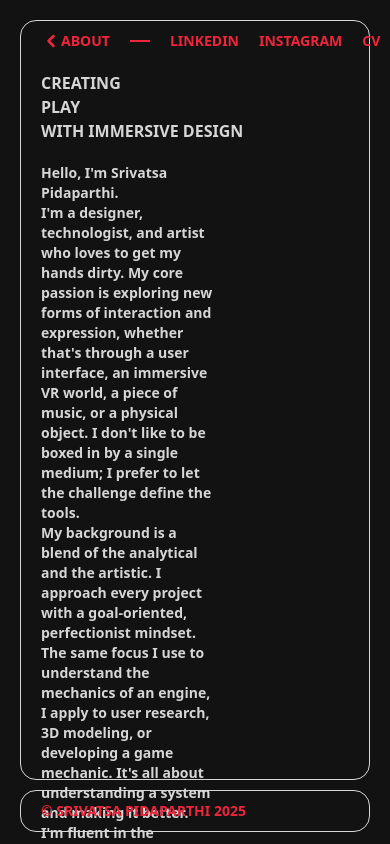
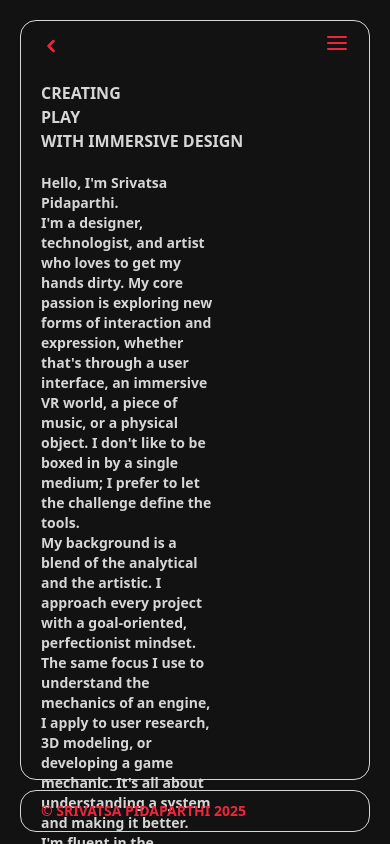
Before and after one commit to dfau7t/portfolio-website-next, a Next.js app: page /about in a window 390 px wide. Shown: the top 844 px of the page. Built offline with nearby package versions, Linux system fonts and the light colour scheme.

Commit message:
updated the navbar to work with mobile devices

```diff
--- a/src/sections/Navbar.tsx
+++ b/src/sections/Navbar.tsx
@@ -1,14 +1,47 @@
+"use client";
+
 import Link from "next/link";
+import { useState } from "react";
+import { Menu, X } from "react-feather";
 
 
 export const Navbar = () => {
+    const [isOpen, setIsOpen] = useState(false);
+
+    const toggleMenu = () => setIsOpen(!isOpen);
+
+    const navLinks = (
+      <>
+        <Link href="/about" className="hover:text-foreground" onClick={() => setIsOpen(false)}>About</Link>
+        <div className="w-[20px] h-[2px] bg-secondary align-middle hidden md:block"></div>
+        <a href="https://www.linkedin.com/in/srivatsa-pidaparthi" target="_blank" rel="noopener noreferrer" className="hover:text-foreground">LinkedIn</a>
+        <a href="https://www.instagram.com/srivatsa_pidaparthi/" target="_blank" rel="noopener noreferrer" className="hover:text-foreground">Instagram</a>
+        <div className="hover:text-foreground cursor-pointer">CV</div>
+      </>
+    );
+
     return (
-        <div className="flex items-center gap-5 text-sm font-sw font-semibold uppercase">
-          <Link href="/about" className="hover:text-foreground">About</Link>
-          <div className="w-[20px] h-[2px] bg-secondary align-middle"></div>
-          <a href="https://www.linkedin.com/in/srivatsa-pidaparthi" className="hover:text-foreground">LinkedIn</a>
-          <a href="https://www.instagram.com/srivatsa_pidaparthi/" className="hover:text-foreground">Instagram</a>
-          <div className="hover:text-foreground">CV</div>
-        </div>
+        <nav>
+            {/* Desktop Menu */}
+            <div className="hidden md:flex items-center gap-5 text-sm font-sw font-semibold uppercase">
+                {navLinks}
+            </div>
+
+            {/* Mobile Menu Button */}
+            <div className="md:hidden">
+                <button onClick={toggleMenu} className="text-secondary hover:text-foreground">
+                    {isOpen ? <X size={24} /> : <Menu size={24} />}
+                </button>
+            </div>
+
+            {/* Mobile Menu */}
+            {isOpen && (
+                <div className="absolute top-15 right-10 z-10 frame bg-background px-5 py-2.5 md:hidden">
+                    <div className="flex flex-col items-end gap-2.5 text-sm font-sw font-semibold uppercase">
+                        {navLinks}
+                    </div>
+                </div>
+            )}
+        </nav>
     );
 }
--- a/src/sections/Video.tsx
+++ b/src/sections/Video.tsx
@@ -2,8 +2,8 @@ import Image from "next/image";
 
 export default async function Video(props: any) {
     return (
-        <div className="frame grid grid-cols-1 grid-rows-3 md:grid-cols-3 md:grid-rows-3 mx-5 my-2.5 p-2.5 gap-2.5 h-[95vh]">
-            <div className="col-span-1 row-span-1 md:col-span-1 md:row-span-2 frame overflow-clip">
+        <div className="frame grid grid-cols-1 grid-rows-4 md:grid-cols-3 md:grid-rows-3 mx-5 my-2.5 p-2.5 gap-2.5 h-[95vh]">
+            <div className="col-span-1 row-span-2 md:col-span-1 md:row-span-2 frame overflow-clip">
                 <Image
                     src={props.img}
                     alt="file"
```
